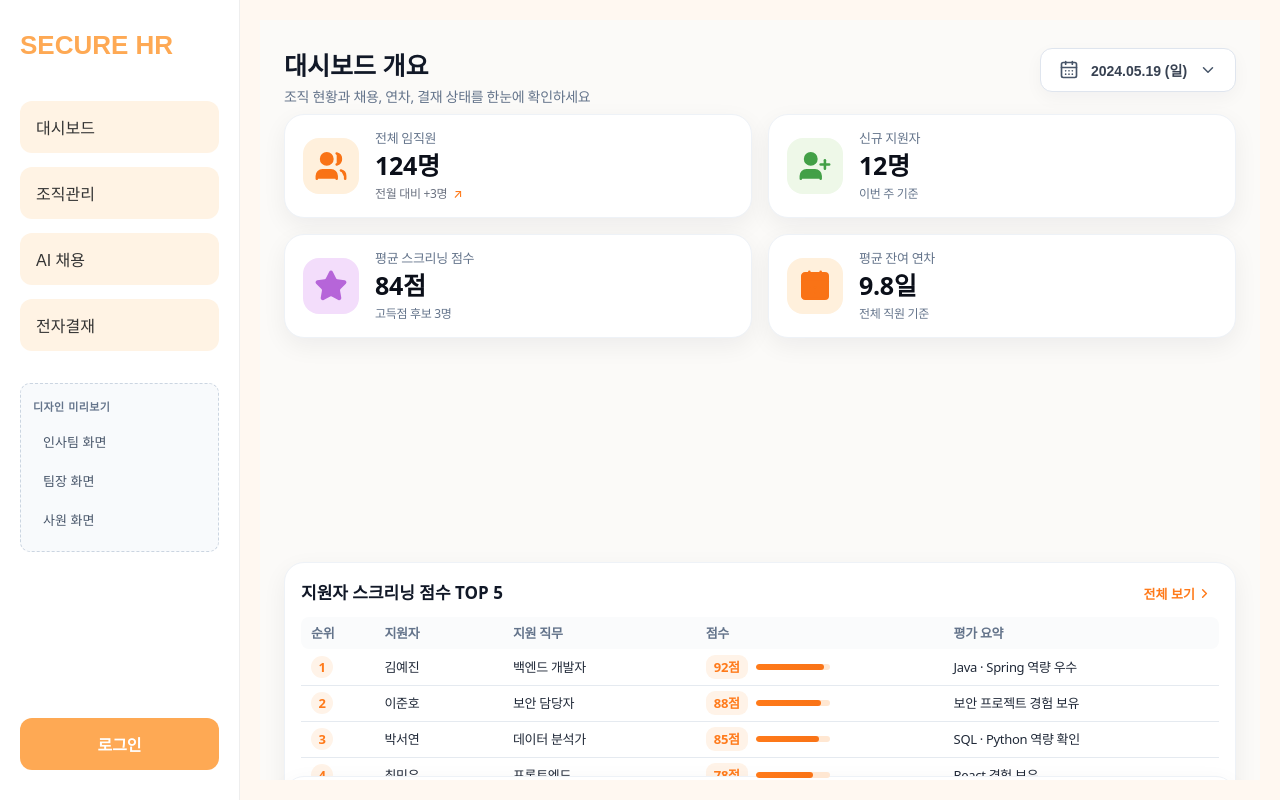
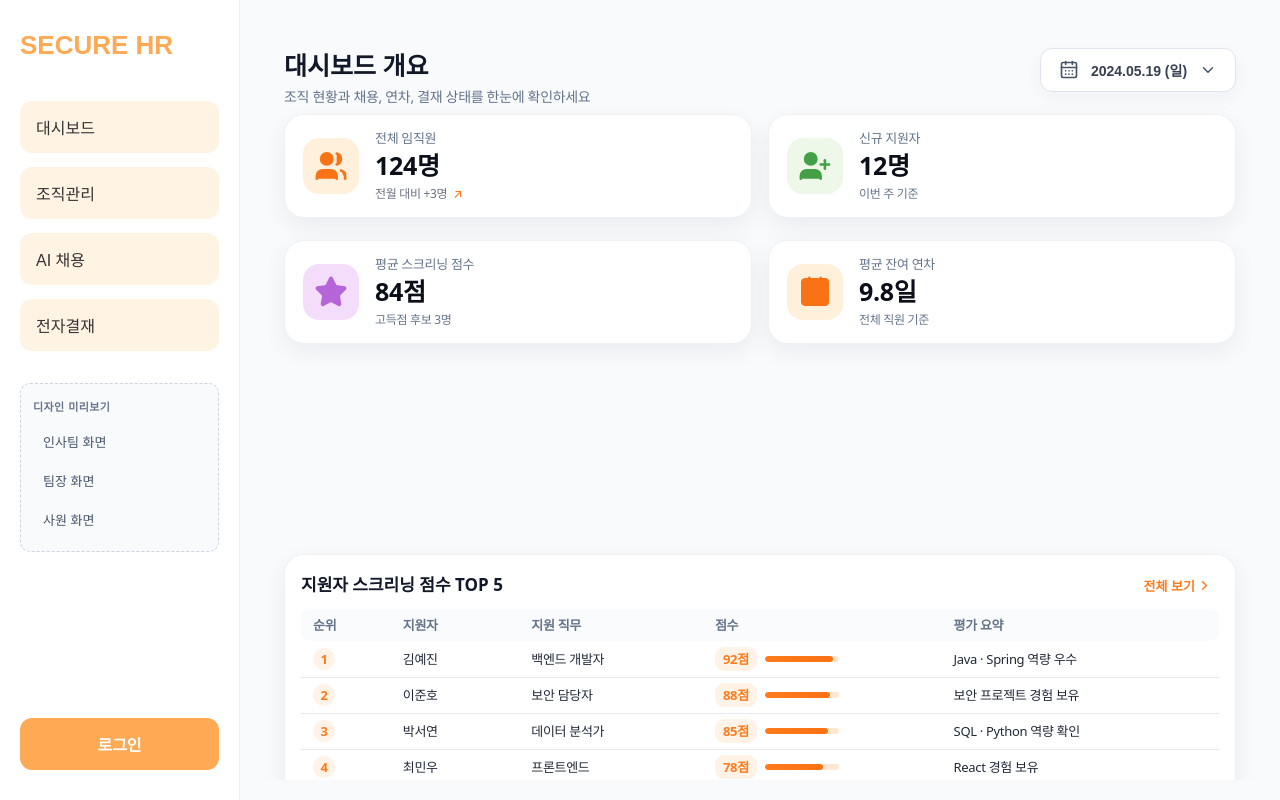
Before and after one commit to Miniproject-management/management-front, a React (Vite) app: page /dashboard/admin in a window 1280 px wide. Built offline with nearby package versions, Linux system fonts and the light colour scheme.

Commit message:
fix: adjust dashboard background and lower cards

```diff
--- a/src/index.css
+++ b/src/index.css
@@ -24,4 +24,5 @@ body {
   align-items: center;
 
   padding: 20px;
+  background: #f8fafc;
 }
--- a/src/pages/dashboard/dashboard.css
+++ b/src/pages/dashboard/dashboard.css
@@ -38,7 +38,7 @@
   max-width: 1600px;
   margin: 0 auto;
   align-content: start;
-  background: #fbfaf8;
+  background: #f8fafc;
 }
 
 .dashboard-page__header {
@@ -86,8 +86,8 @@
 .dashboard-grid {
   display: grid;
   grid-template-columns: repeat(12, minmax(0, 1fr));
-  grid-template-rows: 104px 312px 198px;
-  gap: 16px;
+  grid-template-rows: 104px 292px 218px;
+  gap: 22px 16px;
   align-items: stretch;
   min-height: 0;
 }
@@ -173,13 +173,13 @@
 }
 
 .dashboard-card--large {
-  height: 312px;
-  min-height: 312px;
+  height: 292px;
+  min-height: 292px;
 }
 
 .dashboard-card--medium {
-  height: 198px;
-  min-height: 198px;
+  height: 218px;
+  min-height: 218px;
 }
 
 .dashboard-card__header {
@@ -264,7 +264,7 @@
 }
 
 .screening-table__rank {
-  width: 8%;
+  width: 10%;
 }
 
 .screening-table__name {
@@ -272,15 +272,21 @@
 }
 
 .screening-table__role {
-  width: 21%;
+  width: 20%;
 }
 
 .screening-table__score {
-  width: 27%;
+  width: 26%;
 }
 
 .screening-table__summary {
   width: 30%;
+}
+
+.screening-table th:first-child,
+.screening-table td:first-child {
+  padding-left: 12px;
+  padding-right: 6px;
 }
 
 .screening-table td:nth-child(5) {
@@ -359,8 +365,8 @@
 }
 
 .leave-summary {
-  min-height: 58px;
-  padding: 10px;
+  min-height: 52px;
+  padding: 8px 10px;
   border: 1px solid var(--orange-border);
   border-radius: 12px;
   background: #fffaf5;
@@ -380,7 +386,7 @@
   display: block;
   margin-top: 4px;
   color: var(--brand-orange);
-  font-size: 21px;
+  font-size: 19px;
   font-weight: 700;
   line-height: 1;
 }
@@ -393,7 +399,7 @@
   display: flex;
   align-items: center;
   gap: 8px;
-  margin-top: 6px;
+  margin-top: 5px;
 }
 
 .leave-summary__progress span:last-child {
@@ -411,11 +417,11 @@
 }
 
 .leave-table th {
-  height: 28px;
+  height: 25px;
 }
 
 .leave-table td {
-  height: 29px;
+  height: 25px;
 }
 
 .leave-table th:nth-child(1),
@@ -498,7 +504,7 @@
 
 .headcount-table th,
 .headcount-table td {
-  height: 32px;
+  height: 28px;
   padding-left: 8px;
   padding-right: 8px;
 }
@@ -523,13 +529,13 @@
 .donut-panel {
   display: grid;
   justify-items: center;
-  gap: 8px;
+  gap: 6px;
 }
 
 .donut-chart {
   display: grid;
-  width: 92px;
-  height: 92px;
+  width: 82px;
+  height: 82px;
   place-items: center;
   border-radius: 999px;
   background: conic-gradient(
@@ -542,8 +548,8 @@
 
 .donut-chart > div {
   display: grid;
-  width: 54px;
-  height: 54px;
+  width: 48px;
+  height: 48px;
   place-items: center;
   border-radius: 999px;
   background: #ffffff;
@@ -561,30 +567,30 @@
 .donut-chart strong {
   align-self: start;
   color: var(--text-main);
-  font-size: 14px;
+  font-size: 13px;
   font-weight: 700;
 }
 
 .donut-legend {
   display: grid;
-  gap: 4px;
+  gap: 2px;
   width: 100%;
   list-style: none;
 }
 
 .donut-legend li {
   display: grid;
-  grid-template-columns: 9px 42px minmax(0, 1fr);
+  grid-template-columns: 8px 38px minmax(0, 1fr);
   align-items: center;
-  gap: 6px;
+  gap: 5px;
   color: var(--text-muted);
-  font-size: 11px;
+  font-size: 10px;
   font-weight: 500;
 }
 
 .donut-legend li > span {
-  width: 9px;
-  height: 9px;
+  width: 8px;
+  height: 8px;
   border-radius: 999px;
 }
 
```
